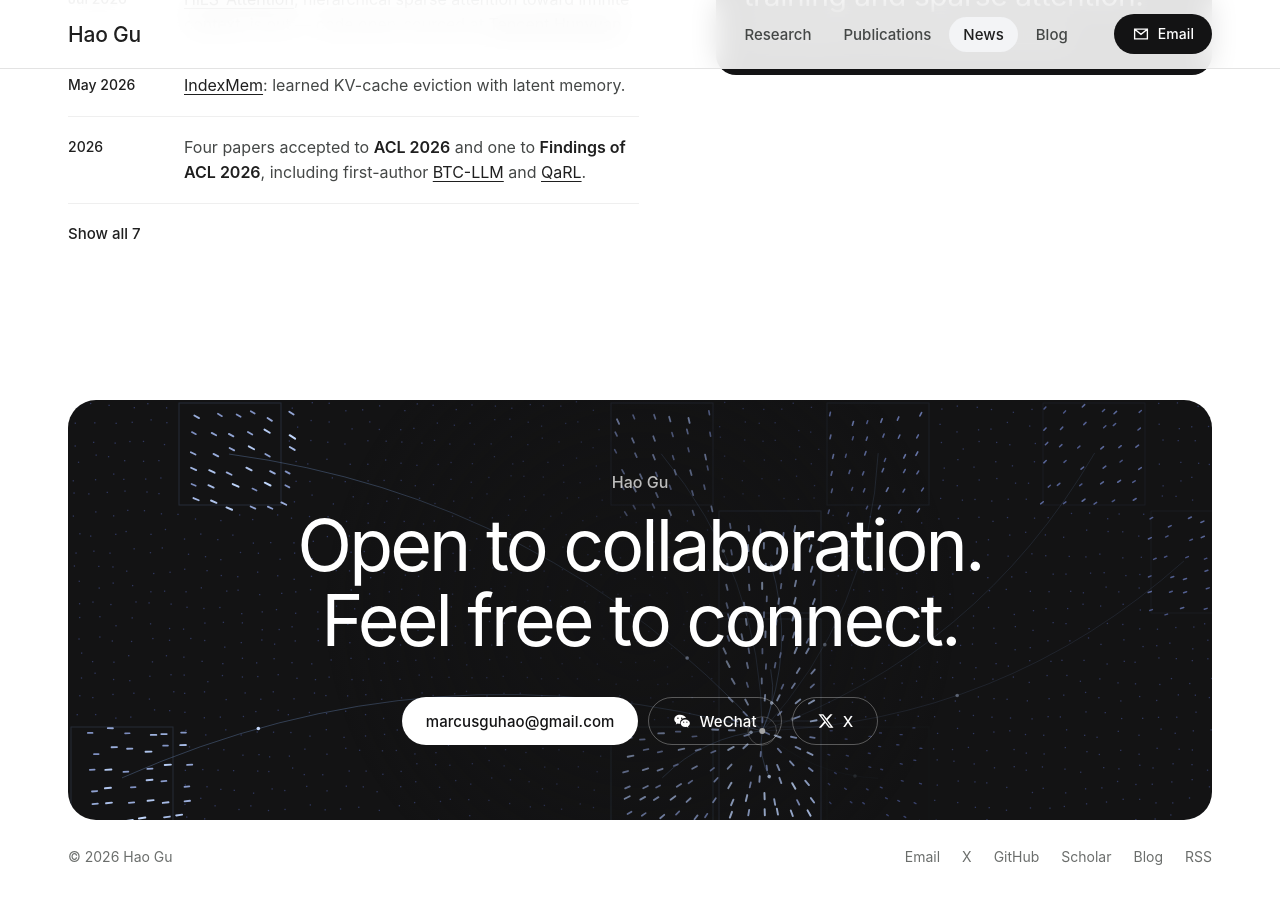
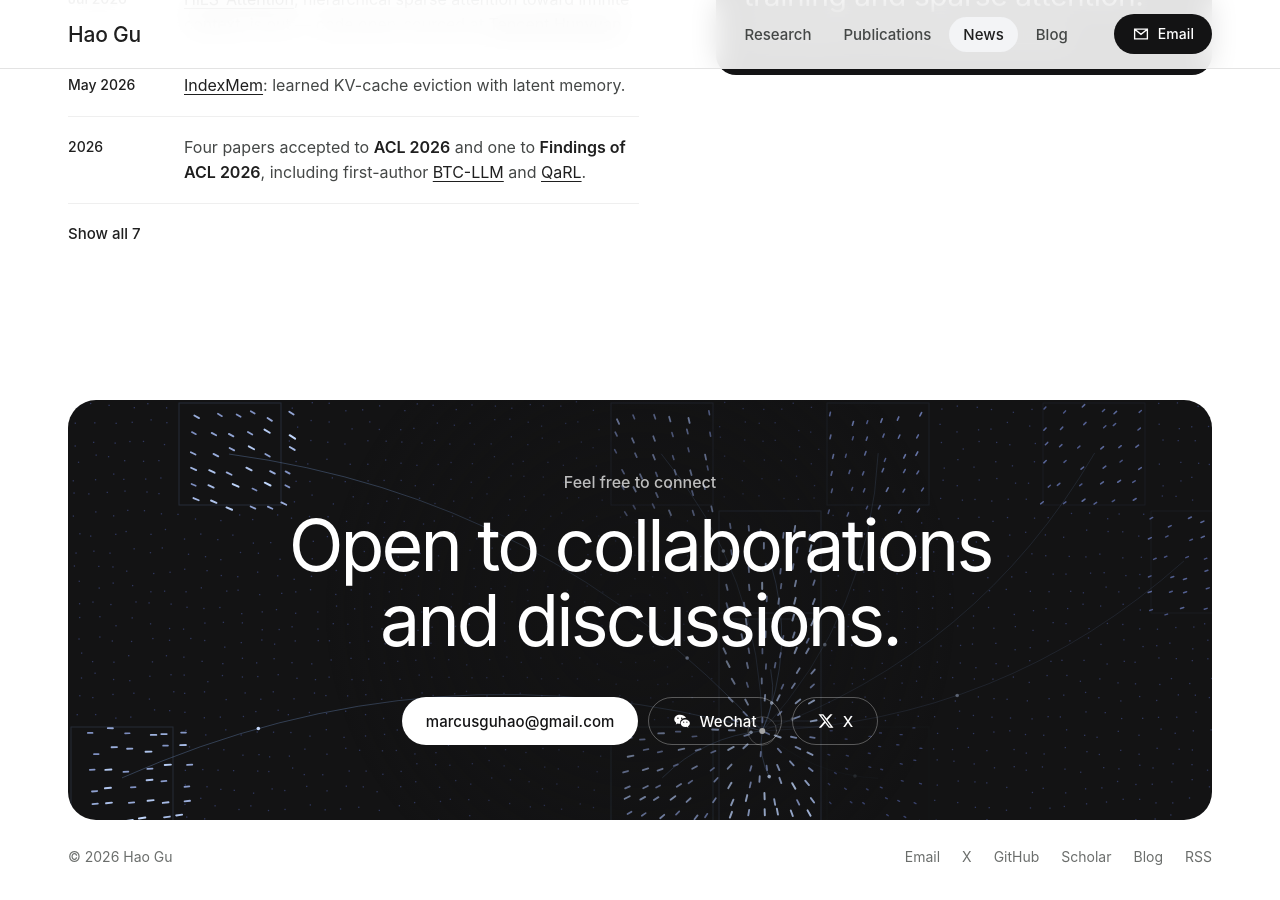
Before and after one commit to Chooovy/guhao, a Jekyll site: the page built from index.html, in a window 1280 px wide and 900 px high, scrolled down 3707 px. Built offline with Jekyll 4.4.1, drawn with Linux system fonts in a browser that asks for light colours; some web fonts are replaced.

Commit message:
Footer: Open to collaborations and discussions

```diff
--- a/_includes/footer.html
+++ b/_includes/footer.html
@@ -3,8 +3,8 @@
     <div class="finale-inner" id="finale-card">
       <canvas class="attn" id="attn" aria-hidden="true"></canvas>
       <div class="finale-content">
-        <p class="finale-kicker">{{ site.author.name }}</p>
-        <h2 class="finale-title">Open to collaboration.<br class="br-lg"> Feel free to connect.</h2>
+        <p class="finale-kicker">Feel free to connect</p>
+        <h2 class="finale-title">Open to collaborations<br class="br-lg"> and discussions.</h2>
         <div class="finale-actions">
           <a class="pill pill-white" href="mailto:{{ site.author.email }}">{{ site.author.email }}</a>
           <button class="pill pill-ghost" type="button" data-wechat>{% include icon.html name="wechat" %}WeChat</button>
```
